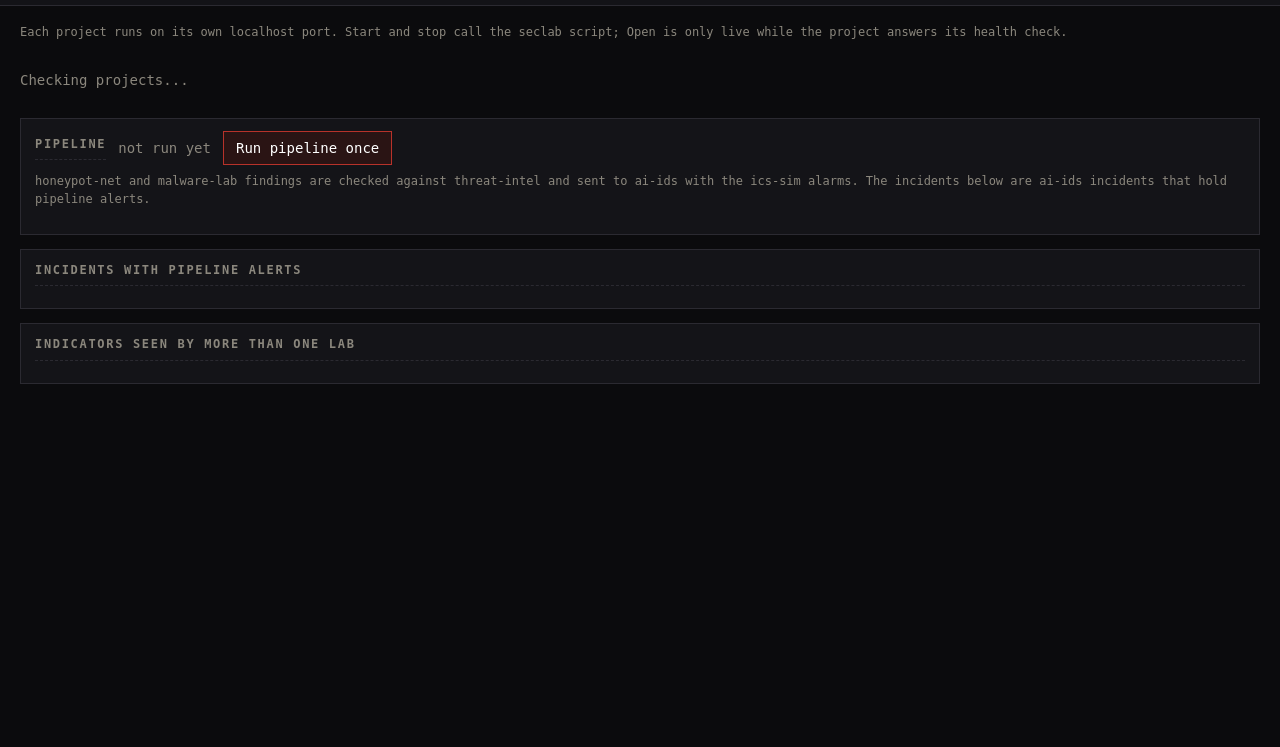
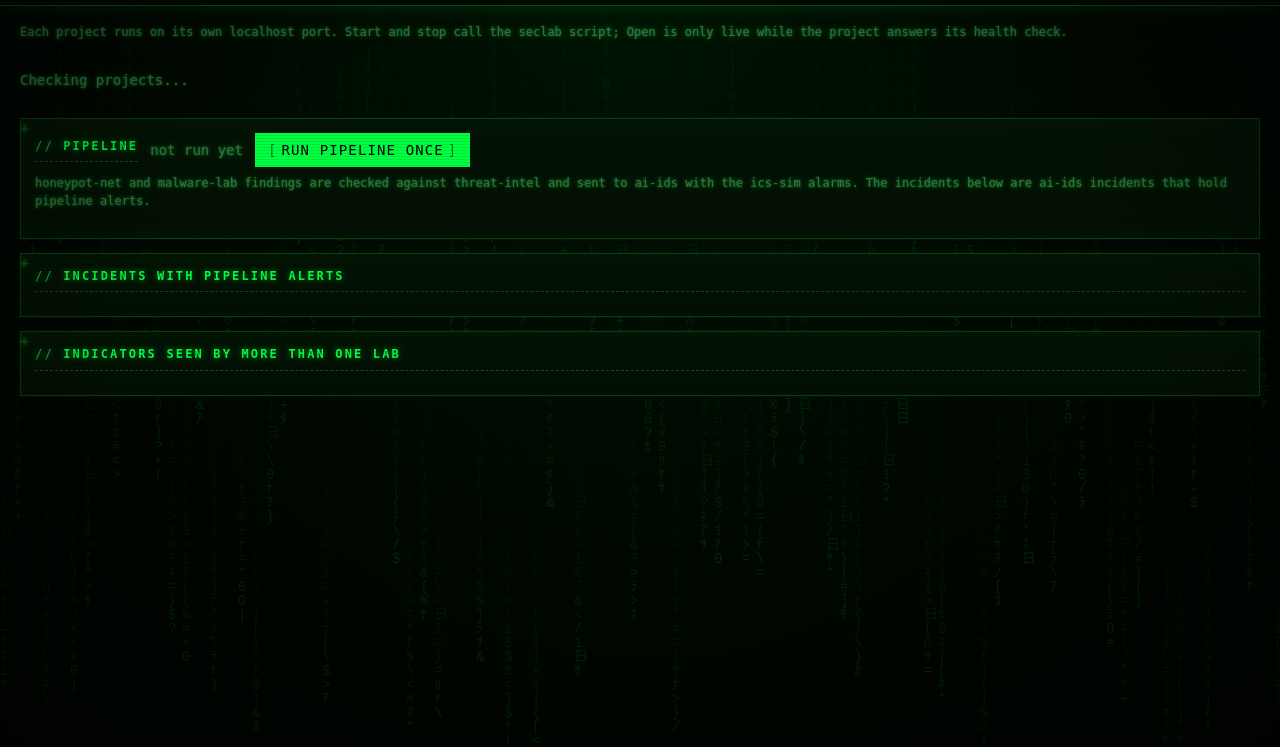
Before and after one commit to ikerscode/seclab, a plain HTML site: page static/index.html in a window 1280 px wide. Shown: the part 53-800 px from the top of the page. Drawn offline with Linux system fonts and the light colour scheme; no server answers.

Commit message:
Portal: green-phosphor CRT terminal skin (scanlines, boot splash, Matrix rain toggle)

```diff
--- /dev/null
+++ b/static/fx.js
@@ -0,0 +1,98 @@
+// seclab portal effects: boot splash + Matrix rain.
+// Deliberately light on this laptop: capped frame rate, device pixel ratio 1,
+// pauses when the tab is hidden, and disables itself under prefers-reduced-motion.
+(function () {
+  "use strict";
+  const reduce = window.matchMedia && window.matchMedia("(prefers-reduced-motion: reduce)").matches;
+
+  // ---------------------------------------------------------------- boot splash
+  const boot = document.getElementById("boot");
+  if (boot) {
+    const lines = [
+      "seclab bootloader v3.1  (c) ikerscode",
+      "",
+      "[  OK  ] mounting /dev/labnet ... online",
+      "[  OK  ] malware-lab     :8101  armed",
+      "[  OK  ] threat-intel    :8102  feeds linked",
+      "[  OK  ] honeypot-net    :8103  sensors live",
+      "[  OK  ] ics-sim         :8104  plant nominal",
+      "[  OK  ] ai-ids          :8105  model loaded",
+      "",
+      "establishing secure channel ................ done",
+      "decrypting operator console ................ done",
+      "",
+      "> ACCESS GRANTED",
+    ];
+    const pre = document.createElement("div");
+    boot.appendChild(pre);
+    let i = 0;
+    const finish = () => { boot.classList.add("done"); setTimeout(() => boot.remove(), 600); };
+    boot.addEventListener("click", finish);
+    if (reduce) {
+      pre.textContent = lines.join("\n");
+      setTimeout(finish, 600);
+    } else {
+      const tick = () => {
+        if (!boot.isConnected) return;
+        pre.textContent = lines.slice(0, ++i).join("\n") + " █";
+        if (i < lines.length) setTimeout(tick, 90);
+        else setTimeout(finish, 650);
+      };
+      tick();
+    }
+  }
+
+  // ---------------------------------------------------------------- matrix rain
+  const canvas = document.getElementById("matrix");
+  if (!canvas || reduce) return;
+  const ctx = canvas.getContext("2d", { alpha: true });
+  const GLYPHS = "01<>[]{}#$%&*+=/\\|!?ｱｶｻﾀﾅﾊﾏﾔﾗ日ﾈﾁ".split("");
+  const FONT = 14, FPS = 12;
+  let cols = 0, drops = [], raf = 0, timer = 0, running = false;
+
+  function resize() {
+    canvas.width = window.innerWidth;
+    canvas.height = window.innerHeight;
+    cols = Math.ceil(canvas.width / FONT);
+    drops = new Array(cols).fill(0).map(() => Math.floor(Math.random() * -40));
+    ctx.font = FONT + "px monospace";
+  }
+
+  function frame() {
+    ctx.fillStyle = "rgba(0, 6, 0, 0.09)";
+    ctx.fillRect(0, 0, canvas.width, canvas.height);
+    ctx.fillStyle = "#00ff41";
+    for (let i = 0; i < cols; i++) {
+      const ch = GLYPHS[(Math.random() * GLYPHS.length) | 0];
+      const y = drops[i] * FONT;
+      ctx.fillText(ch, i * FONT, y);
+      if (y > canvas.height && Math.random() > 0.975) drops[i] = 0;
+      drops[i]++;
+    }
+  }
+
+  function loop() {
+    if (!running) return;
+    frame();
+    timer = setTimeout(() => { raf = requestAnimationFrame(loop); }, 1000 / FPS);
+  }
+  function start() { if (!running) { running = true; loop(); } }
+  function stop() { running = false; clearTimeout(timer); cancelAnimationFrame(raf); }
+
+  // Persisted on/off toggle (header button added in index.html).
+  let on = localStorage.getItem("seclab.rain") !== "off";
+  const btn = document.getElementById("fx-rain");
+  function apply() {
+    canvas.style.display = on ? "" : "none";
+    if (btn) btn.textContent = on ? "RAIN ON" : "RAIN OFF";
+    if (on && !document.hidden) start(); else stop();
+  }
+  if (btn) btn.addEventListener("click", () => {
+    on = !on; localStorage.setItem("seclab.rain", on ? "on" : "off"); apply();
+  });
+
+  window.addEventListener("resize", resize);
+  document.addEventListener("visibilitychange", () => { if (on) (document.hidden ? stop() : start()); });
+  resize();
+  apply();
+})();
--- a/static/hud.css
+++ b/static/hud.css
@@ -1,79 +1,145 @@
-/* seclab HUD theme: flat terminal style, shared across the lab dashboards */
+/* seclab HUD theme: green-phosphor CRT terminal. Shared class names kept intact. */
 :root {
-  --bg: #0b0b0d;
-  --panel: #141418;
-  --panel-2: #1b1b21;
-  --border: #2b2a31;
-  --text: #dcd8cc;
-  --muted: #8b877d;
-  --accent: #b8322a;
-  --accent-2: #7a5cff;
-  --ok: #5f9e5a;
-  --warn: #d49a1e;
-  --crit: #e04a3a;
-  --info: #4f8fb8;
-  --grid: #24232a;
-  --mono: "Hack", "Fira Code", "DejaVu Sans Mono", monospace;
+  --bg: #000600;
+  --bg-2: #020a02;
+  --panel: #030f03;
+  --panel-2: #041604;
+  --border: #0d3b12;
+  --border-2: #124d18;
+  --text: #39ff6a;
+  --text-dim: #1f9c3e;
+  --muted: #2f7a3f;
+  --accent: #00ff41;
+  --accent-2: #7affa0;
+  --ok: #00ff41;
+  --warn: #ffd23f;
+  --crit: #ff3b30;
+  --info: #35e0c8;
+  --grid: #0b2e10;
+  --glow: 0 0 2px currentColor, 0 0 6px rgba(0, 255, 65, 0.45);
+  --mono: "JetBrains Mono", "Hack", "Fira Code", "DejaVu Sans Mono", monospace;
   --radius: 0;
 }
 * { box-sizing: border-box; }
 html, body { margin: 0; background: var(--bg); color: var(--text); font: 14px/1.45 var(--mono); }
-a { color: var(--info); }
+body {
+  text-shadow: var(--glow);
+  background:
+    radial-gradient(ellipse at 50% 0%, rgba(0, 60, 15, 0.35), transparent 70%),
+    repeating-linear-gradient(0deg, rgba(0, 20, 0, 0.0) 0px, rgba(0, 20, 0, 0.0) 2px, rgba(0, 0, 0, 0.35) 3px, rgba(0, 0, 0, 0.35) 4px),
+    var(--bg);
+  min-height: 100vh;
+}
+/* CRT scanline + flicker + vignette overlay (cheap: static gradients + compositor opacity) */
+body::after {
+  content: ""; position: fixed; inset: 0; z-index: 9999; pointer-events: none;
+  background:
+    repeating-linear-gradient(0deg, rgba(0,0,0,0) 0px, rgba(0,0,0,0) 2px, rgba(0,0,0,0.18) 3px, rgba(0,0,0,0.18) 3px),
+    radial-gradient(ellipse at center, transparent 55%, rgba(0,0,0,0.55) 100%);
+  mix-blend-mode: multiply;
+  animation: flicker 4s infinite steps(60);
+}
+@keyframes flicker { 0%,100% { opacity: 1; } 50% { opacity: 0.94; } 97% { opacity: 0.88; } }
+#matrix { position: fixed; inset: 0; z-index: 0; opacity: 0.12; pointer-events: none; }
+main, header.hud, .toast, #boot { position: relative; z-index: 2; }
+
+a { color: var(--info); text-decoration: none; }
+a:hover { text-shadow: 0 0 6px var(--info); }
+::selection { background: var(--accent); color: #000; text-shadow: none; }
+
 header.hud {
   display: flex; align-items: center; gap: 16px; padding: 12px 20px;
-  border-bottom: 1px solid var(--border); background: rgba(20,20,24,0.92);
-  position: sticky; top: 0; z-index: 10;
+  border-bottom: 1px solid var(--border-2); background: rgba(0, 10, 0, 0.82);
+  position: sticky; top: 0; z-index: 10; backdrop-filter: blur(1px);
+  box-shadow: 0 0 18px rgba(0, 255, 65, 0.15);
 }
-header.hud .brand { font-weight: bold; letter-spacing: 0.12em; text-transform: uppercase; }
+header.hud .brand {
+  font-weight: bold; letter-spacing: 0.3em; text-transform: uppercase; color: var(--accent);
+  text-shadow: 0 0 4px var(--accent), 0 0 12px rgba(0,255,65,0.6);
+}
+header.hud .brand::before { content: "root@seclab:~# "; color: var(--text-dim); letter-spacing: 0; text-shadow: var(--glow); }
+header.hud .brand::after { content: "\2588"; margin-left: 2px; animation: blink 1.1s steps(1) infinite; }
+@keyframes blink { 50% { opacity: 0; } }
 header.hud .sub { color: var(--muted); font-size: 12px; }
+header.hud .sub::before { content: "[ "; } header.hud .sub::after { content: " ]"; }
 header.hud nav { margin-left: auto; display: flex; gap: 6px; flex-wrap: wrap; }
 header.hud nav button, .btn {
-  background: var(--panel-2); color: var(--text); border: 1px solid var(--border);
+  background: transparent; color: var(--text); border: 1px solid var(--border-2);
   padding: 6px 12px; border-radius: var(--radius); font: inherit; cursor: pointer;
+  text-transform: uppercase; letter-spacing: 0.08em; text-shadow: var(--glow);
+  transition: box-shadow .12s, background .12s, color .12s;
 }
-header.hud nav button.active, .btn.primary { border-color: var(--accent); color: #fff; background: #2a1414; }
-.btn:hover, header.hud nav button:hover { border-color: var(--muted); }
+header.hud nav button::before, .btn::before { content: "["; opacity: 0.5; margin-right: 4px; }
+header.hud nav button::after, .btn::after { content: "]"; opacity: 0.5; margin-left: 4px; }
+header.hud nav button.active, .btn.primary { border-color: var(--accent); color: #000; background: var(--accent); text-shadow: none; }
+.btn:hover, header.hud nav button:hover { box-shadow: 0 0 10px rgba(0,255,65,0.5) inset, 0 0 10px rgba(0,255,65,0.35); color: var(--accent-2); }
+.btn.primary:hover { color: #000; background: var(--accent-2); }
 .btn.danger { border-color: var(--crit); color: var(--crit); }
-.btn:disabled { opacity: 0.45; cursor: not-allowed; }
+.btn.danger:hover { box-shadow: 0 0 10px rgba(255,59,48,0.5) inset, 0 0 10px rgba(255,59,48,0.35); }
+.btn:disabled { opacity: 0.4; cursor: not-allowed; box-shadow: none; }
+
 main { padding: 18px 20px 40px; max-width: 1500px; margin: 0 auto; }
 .grid { display: grid; gap: 14px; grid-template-columns: repeat(12, 1fr); }
 .span-3 { grid-column: span 3; } .span-4 { grid-column: span 4; } .span-6 { grid-column: span 6; }
 .span-8 { grid-column: span 8; } .span-12 { grid-column: span 12; }
 @media (max-width: 900px) { .span-3, .span-4, .span-6, .span-8 { grid-column: span 12; } }
 .panel {
-  background: var(--panel); border: 1px solid var(--border); border-radius: var(--radius);
-  padding: 12px 14px; min-width: 0;
+  background: linear-gradient(rgba(0,255,65,0.015), rgba(0,0,0,0)) , var(--panel);
+  border: 1px solid var(--border); border-radius: var(--radius);
+  padding: 14px; min-width: 0; position: relative;
+  box-shadow: 0 0 0 1px rgba(0,255,65,0.04), inset 0 0 24px rgba(0,255,65,0.03);
+}
+.panel::before {
+  content: "+"; position: absolute; top: -1px; left: -1px; color: var(--border-2);
 }
 .panel h2 {
-  margin: 0 0 10px; font-size: 12px; letter-spacing: 0.14em; text-transform: uppercase; color: var(--muted);
-  border-bottom: 1px dashed var(--border); padding-bottom: 6px;
+  margin: 0 0 10px; font-size: 12px; letter-spacing: 0.18em; text-transform: uppercase; color: var(--accent);
+  border-bottom: 1px dashed var(--border-2); padding-bottom: 6px; text-shadow: 0 0 6px rgba(0,255,65,0.5);
 }
-.stat { font-size: 28px; font-weight: bold; }
+.panel h2::before { content: "// "; color: var(--text-dim); }
+.stat { font-size: 28px; font-weight: bold; color: var(--accent); text-shadow: 0 0 8px rgba(0,255,65,0.6); }
 .stat small { display: block; font-size: 11px; color: var(--muted); font-weight: normal; letter-spacing: 0.1em; text-transform: uppercase; }
 table { width: 100%; border-collapse: collapse; font-size: 12.5px; }
 th, td { text-align: left; padding: 5px 8px; border-bottom: 1px solid var(--grid); vertical-align: top; }
-th { color: var(--muted); font-weight: normal; text-transform: uppercase; font-size: 11px; letter-spacing: 0.08em; }
-tr:hover td { background: var(--panel-2); }
+th { color: var(--text-dim); font-weight: normal; text-transform: uppercase; font-size: 11px; letter-spacing: 0.08em; }
+tr:hover td { background: var(--panel-2); color: var(--accent-2); }
 .scroll { max-height: 420px; overflow: auto; }
-.tag { display: inline-block; padding: 1px 7px; border-radius: 10px; font-size: 11px; border: 1px solid var(--border); margin: 1px 2px; }
-.tag.crit { border-color: var(--crit); color: var(--crit); }
+.tag { display: inline-block; padding: 1px 7px; border-radius: 0; font-size: 11px; border: 1px solid var(--border-2); margin: 1px 2px; text-transform: uppercase; }
+.tag.crit { border-color: var(--crit); color: var(--crit); text-shadow: 0 0 6px rgba(255,59,48,0.6); }
 .tag.warn { border-color: var(--warn); color: var(--warn); }
 .tag.ok { border-color: var(--ok); color: var(--ok); }
 .tag.info { border-color: var(--info); color: var(--info); }
 .muted { color: var(--muted); }
 input, select, textarea {
-  background: var(--panel-2); color: var(--text); border: 1px solid var(--border);
-  border-radius: var(--radius); padding: 6px 8px; font: inherit;
+  background: var(--panel-2); color: var(--text); border: 1px solid var(--border-2);
+  border-radius: var(--radius); padding: 6px 8px; font: inherit; text-shadow: var(--glow);
 }
+input:focus, select:focus, textarea:focus { outline: none; box-shadow: 0 0 8px rgba(0,255,65,0.4); border-color: var(--accent); }
 textarea { width: 100%; min-height: 90px; }
-pre, code { background: #0f0f12; border: 1px solid var(--grid); border-radius: var(--radius); }
+pre, code { background: #010801; border: 1px solid var(--grid); border-radius: var(--radius); color: var(--accent-2); }
 pre { padding: 10px; overflow: auto; max-height: 420px; font-size: 12px; }
 code { padding: 0 4px; }
 .row { display: flex; gap: 8px; align-items: center; flex-wrap: wrap; }
 .view { display: none; } .view.active { display: block; }
 .toast {
-  position: fixed; bottom: 16px; right: 16px; background: var(--panel-2); border: 1px solid var(--accent);
+  position: fixed; bottom: 16px; right: 16px; background: #010801; border: 1px solid var(--accent);
   padding: 10px 14px; border-radius: var(--radius); max-width: 420px; z-index: 50;
+  box-shadow: 0 0 16px rgba(0,255,65,0.4); text-shadow: var(--glow);
 }
+.toast::before { content: ">> "; color: var(--accent); }
 svg text { fill: var(--muted); font: 11px var(--mono); }
 .chart { width: 100%; }
+
+/* Boot splash: one-shot, fades out, then removed by fx.js */
+#boot {
+  position: fixed; inset: 0; z-index: 9000; background: #000600; color: var(--accent);
+  padding: 8vh 6vw; font: 13px/1.6 var(--mono); white-space: pre-wrap; text-shadow: var(--glow);
+  overflow: hidden; transition: opacity .5s ease;
+}
+#boot.done { opacity: 0; pointer-events: none; }
+#boot .bar { display: inline-block; }
+
+@media (prefers-reduced-motion: reduce) {
+  body::after { animation: none; }
+  header.hud .brand::after { animation: none; }
+}
--- a/static/index.html
+++ b/static/index.html
@@ -19,10 +19,15 @@
 </style>
 </head>
 <body>
+<canvas id="matrix" aria-hidden="true"></canvas>
+<div id="boot" role="presentation"></div>
 <header class="hud">
   <span class="brand">SECLAB</span>
   <span class="sub">lab portal on 127.0.0.1:8100, refreshes every 5 s</span>
-  <nav><button id="refresh" type="button">Refresh</button></nav>
+  <nav>
+    <button id="fx-rain" type="button" title="Toggle Matrix rain (saved, off = cooler)">RAIN ON</button>
+    <button id="refresh" type="button">Refresh</button>
+  </nav>
 </header>
 <main>
   <p class="intro muted">Each project runs on its own localhost port. Start and stop call the seclab script; Open is only live while the project answers its health check.</p>
@@ -51,5 +56,6 @@
 </main>
 <script src="/static/hud.js"></script>
 <script src="/static/app.js"></script>
+<script src="/static/fx.js"></script>
 </body>
 </html>
```
